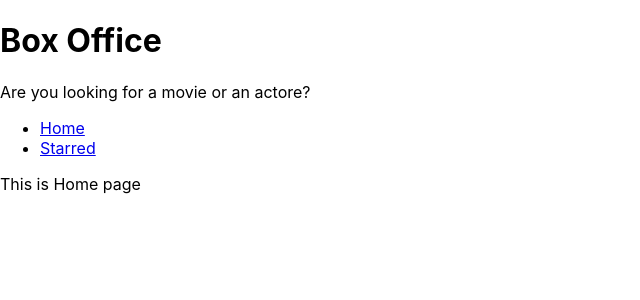
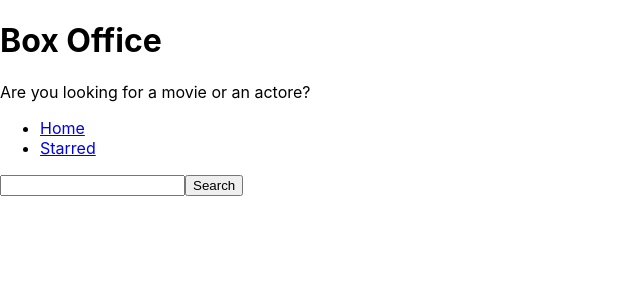
Before and after one commit to erezdan/box-office, a React (Create React App) app: page / in a window 1280 px wide. Shown: the top 300 px of the page, without its empty margins (0-640 px from the left). Built offline with nearby package versions, Linux system fonts and the light colour scheme.

Commit message:
displayed results

```diff
--- a/package.json
+++ b/package.json
@@ -23,7 +23,8 @@
     "workbox-range-requests": "^5.1.4",
     "workbox-routing": "^5.1.4",
     "workbox-strategies": "^5.1.4",
-    "workbox-streams": "^5.1.4"
+    "workbox-streams": "^5.1.4",
+    "eslint-config-prettier": "^8.3.0"
   },
   "scripts": {
     "start": "react-scripts start",
@@ -56,7 +57,6 @@
   "devDependencies": {
     "babel-eslint": "^10.1.0",
     "eslint-config-airbnb": "^19.0.0",
-    "eslint-config-prettier": "^8.3.0",
     "eslint-plugin-import": "^2.25.3",
     "eslint-plugin-jsx-a11y": "^6.5.1",
     "eslint-plugin-react": "^7.27.1",
--- /dev/null
+++ b/src/misc/config.js
@@ -0,0 +1,10 @@
+import { findByDisplayValue } from '@testing-library/react';
+
+const API_BASE_URL = 'https://api.tvmaze.com';
+
+export async function apiGet(queryString) {
+  const responce = await fetch(`${API_BASE_URL}${queryString}`).then(r =>
+    r.json()
+  );
+  return responce;
+}
--- a/src/pages/Home.js
+++ b/src/pages/Home.js
@@ -1,8 +1,59 @@
-import React from 'react';
+import React, { useState } from 'react';
 import MainPageLayout from '../components/MainPageLayout';
+import { apiGet } from '../misc/config';
+
+// tvmaze.com
 
 const Home = () => {
-  return <MainPageLayout>This is Home page</MainPageLayout>;
+  const [input, setInput] = useState('');
+  const [results, setResults] = useState(null);
+
+  const onInputChange = en => {
+    setInput(en.target.value);
+  };
+
+  const search = () => {
+    apiGet(`/search/shows?q=${input}`).then(result => {
+      setResults(result);
+    });
+  };
+
+  const onButtonClick = () => {
+    search(input);
+  };
+  const onKeyDown = ev => {
+    if (ev.keyCode === 13) search(input);
+  };
+  const renderResults = () => {
+    if (results && results.length === 0) {
+      return <div>No results</div>;
+    }
+    if (results && results.length > 0) {
+      return (
+        <div>
+          {results.map(item => {
+            return <div key={item.show.id}>{item.show.name}</div>;
+          })}
+        </div>
+      );
+    }
+    return null;
+  };
+
+  return (
+    <MainPageLayout>
+      <input
+        type="text"
+        onChange={onInputChange}
+        onKeyDown={onKeyDown}
+        val={input}
+      />
+      <button type="button" onClick={onButtonClick}>
+        Search
+      </button>
+      {renderResults()}
+    </MainPageLayout>
+  );
 };
 
 export default Home;
```
Also changed, not shown: 1 other file (tests, documents, lock files or other folders).
